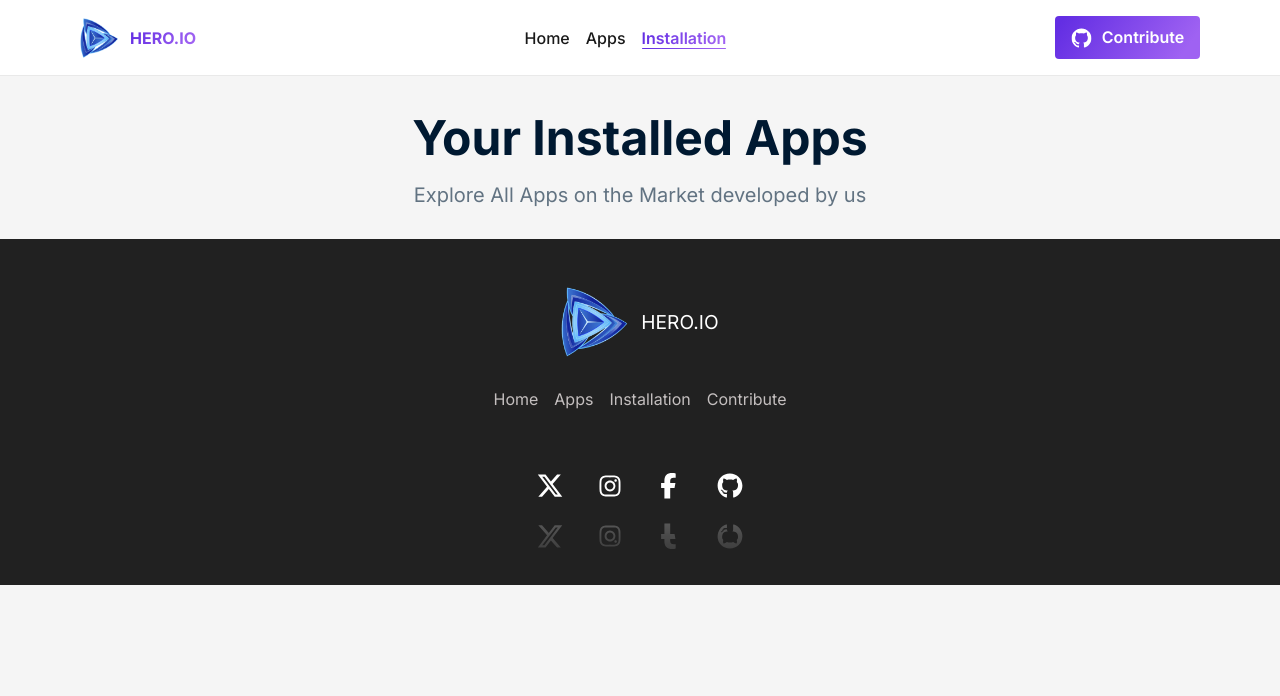
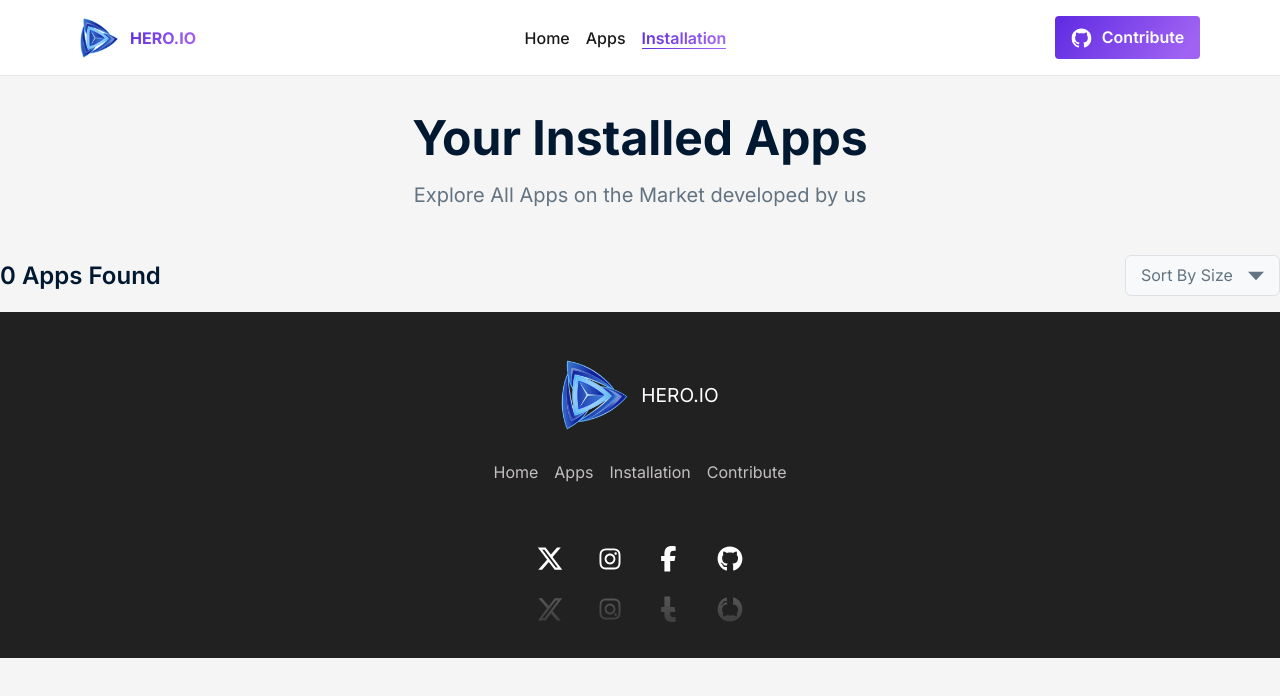
Before and after one commit to Tahmied/App-Store-Front-end, a React (Vite) app: page /installation in a window 1280 px wide. Shown: the top 696 px of the page. Built offline with nearby package versions, Linux system fonts and the light colour scheme.

Commit message:
- added sorting option

```diff
--- a/src/Components/Installation/Installation.jsx
+++ b/src/Components/Installation/Installation.jsx
@@ -1,9 +1,13 @@
+import { getInstalledApps } from "../../Storage";
 import InstallationHero from "./InstallationHero";
+import InstalledApps from "./InstalledApps";
 
 const Installation = () => {
+    let installedApps = getInstalledApps()
     return (
         <>
         <InstallationHero></InstallationHero>
+        <InstalledApps installedApps={installedApps}></InstalledApps>
         </>
     );
 };
--- /dev/null
+++ b/src/Components/Installation/InstalledApps.jsx
@@ -0,0 +1,32 @@
+import { useState } from "react";
+
+const InstalledApps = ({ installedApps }) => {
+    const [isSortBtnOpen, setIsSortBtnOpen] = useState(false)
+    console.log(installedApps)
+    return (
+        <>
+            <section className="installed-apps">
+                <div className="installed-apps-container">
+                    <div className="installed-apps-tool">
+                        <p className="installed-app-count">{installedApps.length} Apps Found</p>
+                        <button onClick={() => setIsSortBtnOpen(!isSortBtnOpen)} className="sort-button-visual">
+                            <span>Sort By Size</span>
+
+                            <img src="/public/assets/arro-icon.svg" alt="" className={`chevron-icon ${isSortBtnOpen ? 'open' : ''}`}/>
+
+                            {isSortBtnOpen && (
+                                <ul className="dropdown-menu">
+                                    <li>Low to High</li>
+                                    <li>High to Low</li>
+                                </ul>
+                            )}
+                        </button>
+
+                    </div>
+                </div>
+            </section>
+        </>
+    );
+};
+
+export default InstalledApps;
--- a/src/index.css
+++ b/src/index.css
@@ -494,7 +494,7 @@ header {
     display: flex;
     justify-content: space-between;
     align-items: center;
-    max-width: 1300px;
+    max-width: 1180px;
     width: 90%;
     margin: 0 auto;
 }
@@ -737,6 +737,112 @@ header {
     transform: translateY(-5px);
 }
 
+/* installation page */
+
+.installed-apps {
+    padding: 1rem auto 1rem auto;
+}
+
+.installed-apps-container {
+    display: flex;
+    justify-content: center;
+    align-items: center;
+    flex-direction: column;
+    gap: 1rem;
+    max-width: 1300px;
+    margin: 0 auto;
+}
+
+.installed-apps-tool {
+    display: flex;
+    justify-content: space-between;
+    align-items: center;
+    width: 100%;
+    margin: 1rem auto;
+}
+
+.installed-app-count {
+    font-family: 'Inter';
+    font-style: normal;
+    font-weight: 600;
+    font-size: 24px;
+    color: #001931;
+}
+
+.chevron-icon {
+  color: #495057;
+}
+
+
+.sort-button-container {
+  position: relative;
+  display: inline-block;
+}
+
+.sort-button-visual {
+    display: flex;
+    align-items: center;
+    justify-content: space-between;
+    width: 155px;
+    padding: 10px 15px;
+    background-color: #f8f9fa;
+    border: 1px solid #dee2e6;
+    border-radius: 6px;
+    cursor: pointer;
+    text-align: left;
+    position: relative;
+    font-family: 'Inter';
+    font-style: normal;
+    font-weight: 400;
+    font-size: 16px;
+    line-height: 19px;
+    color: #627382;
+}
+
+.sort-button-visual:focus {
+  outline: none;
+}
+
+.chevron-icon {
+  color: #495057;
+}
+
+.dropdown-menu {
+  position: absolute;
+  top: calc(100% + 5px);
+  left: 0;
+  width: 100%;
+  background-color: #ffffff;
+  border: 1px solid #d1d5db;
+  border-radius: 6px;
+  box-shadow: 0 4px 6px rgba(0, 0, 0, 0.1);
+  list-style: none;
+  padding: 5px 0;
+  margin: 0;
+  z-index: 1000;
+}
+
+.dropdown-menu li {
+  padding: 10px 15px;
+  font-size: 15px;
+  color: #4a5568;
+  cursor: pointer;
+  transition: background-color 0.15s ease-in-out;
+}
+
+.dropdown-menu li:hover {
+  background-color: #f3f4f6;
+}
+
+.chevron-icon {
+  color: #495057;
+  transition: transform 0.2s ease-in-out;
+}
+
+.chevron-icon.open {
+  transform: rotate(180deg);
+}
+
 /* footer */
 
 footer {
```
Also changed, not shown: public/assets/arro-icon.svg (added).
